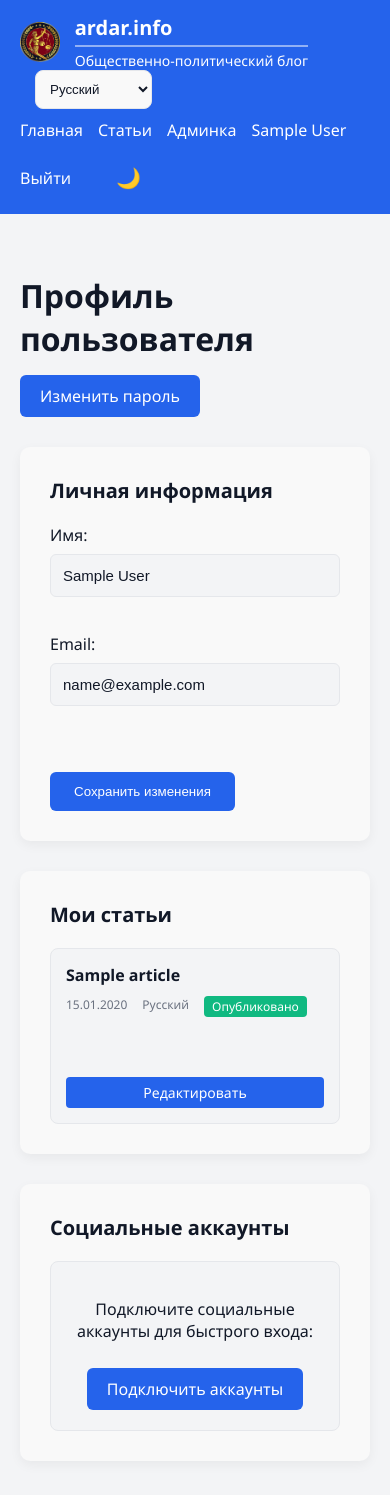
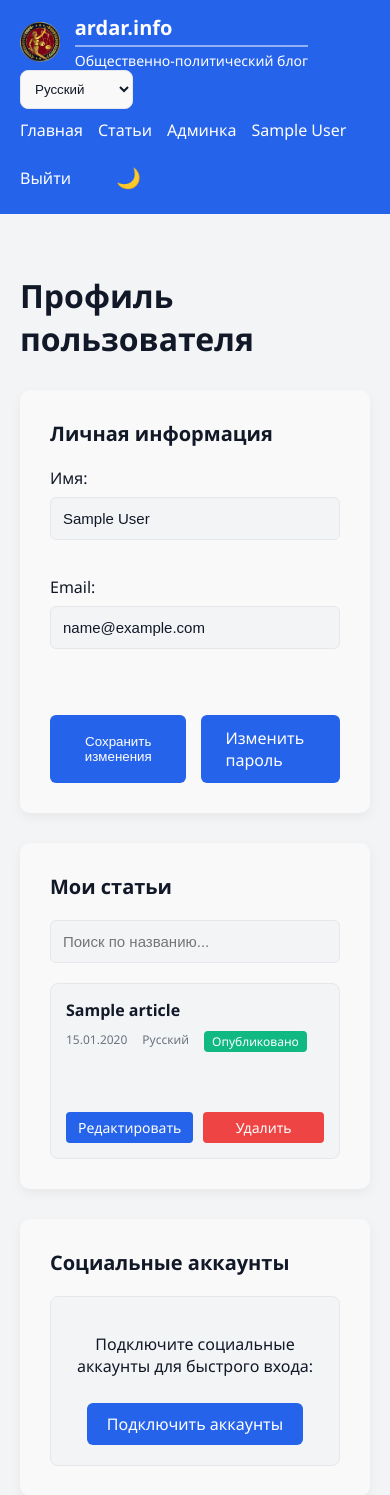
Before and after one commit to Max251203/ardar_project, a Django app: page /auth/profile/ in a window 390 px wide. Shown: the top 1495 px of the page. Run offline with Django 4.2, Linux system fonts and the light colour scheme; a user stored in the database is signed in; tables that the repository leaves empty hold one stand-in row (values such as "Sample post"); some libraries are stand-ins or nearby versions.

Commit message:
12-th commit

```diff
--- a/ardar/settings.py
+++ b/ardar/settings.py
@@ -155,6 +155,7 @@ LANGUAGES = [
 ]
 
 LANGUAGE_CODE = 'ru'
+
 TIME_ZONE = 'UTC'
 USE_I18N = True
 USE_L10N = True
--- a/templates/base.html
+++ b/templates/base.html
@@ -258,13 +258,16 @@
                 </div>
             </a>
 
-            <form method="post" action="{% url 'set_language' %}" id="lang-form" style="display:inline;">
+            {% load i18n %}
+            <form action="{% url 'set_language' %}" method="post">
                 {% csrf_token %}
-                <input name="next" type="hidden" value="{{ request.path }}">
-                <select name="language" onchange="this.form.submit()" style="margin-left:15px;">
-                    <option value="ru" {% if LANGUAGE_CODE == 'ru' %}selected{% endif %}>Русский</option>
-                    <option value="en" {% if LANGUAGE_CODE == 'en' %}selected{% endif %}>English</option>
-                    <option value="hy" {% if LANGUAGE_CODE == 'hy' %}selected{% endif %}>Հայերեն</option>
+                <input name="next" type="hidden" value="{{ request.get_full_path }}">
+                <select name="language" onchange="this.form.submit()">
+                    {% get_current_language as LANGUAGE_CODE %}
+                    {% get_available_languages as LANGUAGES %}
+                    {% for lang in LANGUAGES %}
+                        <option value="{{ lang.0 }}" {% if lang.0 == LANGUAGE_CODE %}selected{% endif %}>{{ lang.1 }}</option>
+                    {% endfor %}
                 </select>
             </form>
 
@@ -357,29 +360,29 @@
             </div>
 
             <div id="registerTab" class="auth-tab-content">
-                <form method="POST" action="{% url 'auth' %}" class="auth-form">
+                <form method="POST" action="{% url 'auth' %}" class="auth-form" autocomplete="off">
                     {% csrf_token %}
                     <input type="hidden" name="mode" value="register">
 
-                    <div class="form-group">
+                                    <div class="form-group">
                         <label for="register-name">Имя:</label>
-                        <input type="text" id="register-name" name="name" required class="input-field">
+                        <input type="text" id="register-name" name="name" required class="input-field" autocomplete="off">
                     </div>
 
                     <div class="form-group">
                         <label for="register-email">Email:</label>
-                        <input type="email" id="register-email" name="email" required class="input-field">
+                        <input type="email" id="register-email" name="email" required class="input-field" autocomplete="off">
                     </div>
 
                     <div class="form-group password-group">
                         <label for="register-password">Пароль:</label>
-                        <input type="password" id="register-password" name="password" required class="input-field">
+                        <input type="password" id="register-password" name="password" required class="input-field" autocomplete="new-password">
                         <button type="button" class="toggle-password" data-state="hidden"></button>
                     </div>
 
                     <div class="form-group password-group">
                         <label for="register-password-confirm">Подтвердите пароль:</label>
-                        <input type="password" id="register-password-confirm" name="password_confirm" required class="input-field">
+                        <input type="password" id="register-password-confirm" name="password_confirm" required class="input-field" autocomplete="new-password">
                         <button type="button" class="toggle-password" data-state="hidden"></button>
                     </div>
 
@@ -388,6 +391,7 @@
             </div>
         </div>
     </div>
+
 
     <script>
         // Переключение темы
--- a/templates/users/profile.html
+++ b/templates/users/profile.html
@@ -1,4 +1,3 @@
-<!-- templates/users/profile.html -->
 {% extends "base.html" %}
 {% block title %}Профиль пользователя{% endblock %}
 
@@ -6,9 +5,6 @@
 <div class="profile-container">
     <div class="profile-header">
         <h1>Профиль пользователя</h1>
-        <div class="profile-actions">
-            <a href="{% url 'password_change' %}" class="btn-action">Изменить пароль</a>
-        </div>
     </div>
 
     <div class="profile-card">
@@ -18,26 +14,30 @@
 
             <div class="form-group">
                 <label for="name">Имя:</label>
-                <input type="text" id="name" name="name" value="{{ request.user.name }}" class="input-field" required>
+                <input type="text" id="name" name="name" value="{{ request.user.name }}" class="input-field" required autocomplete="off">
             </div>
 
             <div class="form-group">
                 <label for="email">Email:</label>
-                <input type="email" id="email" name="email" value="{{ request.user.email }}" class="input-field" required>
+                <input type="email" id="email" name="email" value="{{ request.user.email }}" class="input-field" required autocomplete="off">
             </div>
 
             <div class="form-actions">
                 <button type="submit" class="btn-save">Сохранить изменения</button>
+                <a href="{% url 'password_change' %}" class="btn-action">Изменить пароль</a>
             </div>
         </form>
     </div>
 
     <div class="profile-card">
         <h2>Мои статьи</h2>
+        <div class="search-box">
+            <input type="text" id="articleSearch" placeholder="Поиск по названию..." onkeyup="searchArticles()" autocomplete="off">
+        </div>
         <div class="user-articles">
             {% with user_articles=request.user.article_set.all %}
             {% if user_articles %}
-            <div class="articles-list">
+            <div class="articles-list" id="articlesList">
                 {% for article in user_articles %}
                 <div class="article-item">
                     <div class="article-info">
@@ -52,6 +52,7 @@
                     </div>
                     <div class="article-actions">
                         <a href="{% url 'admin_edit_article' article.pk %}" class="btn-edit">Редактировать</a>
+                        <a href="{% url 'admin_delete_article' article.pk %}" class="btn-delete" onclick="return confirm('Вы уверены, что хотите удалить эту статью?')">Удалить</a>
                     </div>
                 </div>
                 {% endfor %}
@@ -109,21 +110,6 @@
         margin: 0;
     }
 
-    .profile-actions {
-        display: flex;
-        gap: 10px;
-    }
-
-    .btn-action {
-        display: inline-block;
-        padding: 10px 20px;
-        background-color: var(--primary);
-        color: white;
-        text-decoration: none;
-        border-radius: 6px;
-        font-weight: 500;
-    }
-
     .profile-card {
         background-color: var(--card);
         border-radius: 10px;
@@ -161,10 +147,13 @@
         font-size: 15px;
         background-color: var(--bg);
         color: var(--text);
+        box-sizing: border-box;
     }
 
     .form-actions {
         margin-top: 30px;
+        display: flex;
+        gap: 15px;
     }
 
     .btn-save {
@@ -177,29 +166,57 @@
         cursor: pointer;
     }
 
+    .btn-action {
+        padding: 12px 24px;
+        background-color: var(--primary);
+        color: white;
+        text-decoration: none;
+        border-radius: 6px;
+        font-weight: 500;
+    }
+
+    .search-box {
+        margin-bottom: 20px;
+    }
+
+    .search-box input {
+        width: 100%;
+        padding: 12px;
+        border: 1px solid var(--border);
+        border-radius: 6px;
+        font-size: 15px;
+        background-color: var(--bg);
+        color: var(--text);
+        box-sizing: border-box;
+    }
+
     .articles-list {
         display: flex;
         flex-direction: column;
         gap: 15px;
     }
 
-        .article-item {
-        display: flex;
-        justify-content: space-between;
-        align-items: center;
+    .article-item {
+        display: grid;
+        grid-template-columns: 1fr 220px;
+        gap: 15px;
         padding: 15px;
         background-color: var(--bg);
         border-radius: 8px;
         border: 1px solid var(--border);
+        min-height: 80px;
     }
 
     .article-info {
-        flex: 1;
+        overflow: hidden;
     }
 
     .article-info h3 {
         margin: 0 0 10px 0;
         font-size: 16px;
+        white-space: nowrap;
+        overflow: hidden;
+        text-overflow: ellipsis;
     }
 
     .article-info h3 a {
@@ -236,8 +253,10 @@
     }
 
     .article-actions {
-        display: flex;
+        display: grid;
+        grid-template-columns: 1fr 1fr;
         gap: 10px;
+        width: 100%;
     }
 
     .btn-edit {
@@ -247,6 +266,17 @@
         text-decoration: none;
         border-radius: 4px;
         font-size: 14px;
+        text-align: center;
+    }
+
+    .btn-delete {
+        padding: 6px 12px;
+        background-color: #ef4444;
+        color: white;
+        text-decoration: none;
+        border-radius: 4px;
+        font-size: 14px;
+        text-align: center;
     }
 
     .no-articles {
@@ -271,9 +301,9 @@
     }
 
     .account-item {
-        display: flex;
-        justify-content: space-between;
-        align-items: center;
+        display: grid;
+        grid-template-columns: 1fr auto;
+        gap: 15px;
         padding: 15px;
         background-color: var(--bg);
         border-radius: 8px;
@@ -294,6 +324,7 @@
     .account-uid {
         font-size: 12px;
         color: var(--text-light);
+        word-break: break-all;
     }
 
     .btn-disconnect {
@@ -333,19 +364,32 @@
         }
 
         .article-item {
-            flex-direction: column;
-            align-items: flex-start;
-            gap: 15px;
+            grid-template-columns: 1fr;
         }
 
         .article-actions {
-            width: 100%;
-        }
-
-        .btn-edit {
-            width: 100%;
-            text-align: center;
+            grid-template-columns: 1fr 1fr;
         }
     }
 </style>
+
+<script>
+    function searchArticles() {
+        const input = document.getElementById('articleSearch');
+        const filter = input.value.toUpperCase();
+        const articlesList = document.getElementById('articlesList');
+        const articles = articlesList.getElementsByClassName('article-item');
+
+        for (let i = 0; i < articles.length; i++) {
+            const title = articles[i].getElementsByTagName('h3')[0];
+            const txtValue = title.textContent || title.innerText;
+
+            if (txtValue.toUpperCase().indexOf(filter) > -1) {
+                articles[i].style.display = "";
+            } else {
+                articles[i].style.display = "none";
+            }
+        }
+    }
+</script>
 {% endblock %}
```
Also changed, not shown: templates/admin_panel/article_form.html (+18 -8 lines), templates/admin_panel/user_create.html (+4 -4 lines), templates/articles/_card.html (+10 -3 lines), templates/articles/detail.html (+14 -0 lines), templates/socialaccount/authentication_error.html (added, +12 -0 lines), templates/socialaccount/base.html (added, +137 -0 lines), templates/socialaccount/connections.html (added, +46 -0 lines), templates/socialaccount/login.html (added, +14 -0 lines), templates/socialaccount/signup.html (added, +39 -0 lines), locale/en/LC_MESSAGES/django.po (added), locale/hy/LC_MESSAGES/django.po (added), locale/ru/LC_MESSAGES/django.po (added), 1 other file.
